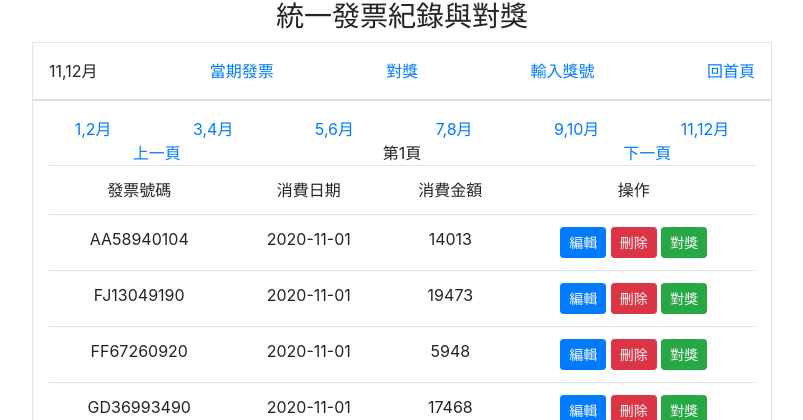
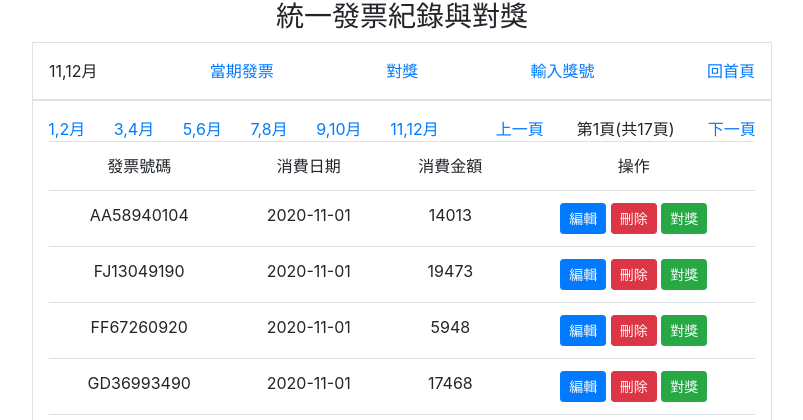
Before and after one commit to taruil/invoice, a PHP site: page /?do=invoice_list&start=1 in a window 1280 px wide. Shown: the top 420 px of the page, without its empty margins (238-1041 px from the left). Run offline with PHP 8.4, Linux system fonts and the light colour scheme; data comes from the database, SQL or seed files in the repository.

Commit message:
add max page num

```diff
--- a/invoice_list.php
+++ b/invoice_list.php
@@ -11,6 +11,10 @@ $start=!empty($_GET['start'])?$_GET['start']:1;
 // $sql="select * from `invoices` where period='$period' order by date desc";
 
 // $rows=$pdo->query($sql)->fetchAll();
+
+$total=$pdo->query("select count(*) total from `invoices` where period='$period'")->fetchAll();
+$total=intval(intval($total[0]["total"])/100)+1;
+
 //刪除上兩行，導入以下自訂函式撈資料
 $rows=all('invoices',['period' => $period],' order by date limit ' . $start . ', 100 '); /* order by date 前要空格 */
 
@@ -27,11 +31,9 @@ $rows=all('invoices',['period' => $period],' order by date limit ' . $start . ',
 <li><a href="?do=invoice_list&period=4&start=1">7,8月</a></li>
 <li><a href="?do=invoice_list&period=5&start=1">9,10月</a></li>
 <li><a href="?do=invoice_list&period=6&start=1">11,12月</a></li>
+<br>
+<a href="?do=invoice_list&period=<?=$period?>&start=<?=intval($start)==1?1:intval($start)-1?>">上一頁</a>&nbsp;第<?=$start?>頁(共<?=$total?>頁)&nbsp;<a href="?do=invoice_list&period=<?=$period?>&start=<?=$start >= $total ? $start : intval($start)+1?>">下一頁</a>
 </div>
-<div class='row justify-content-around' style="list-style-type:none;padding:0">
-<a href="?do=invoice_list&period=<?=$period?>&start=<?=intval($start)==1?1:intval($start)-1?>">上一頁</a>&nbsp;第<?=$start?>頁&nbsp;<a href="?do=invoice_list&period=<?=$period?>&start=<?=intval($start)+1?>">下一頁</a>
-</div>
-
 <table class="table text-center">
     <tr>
         <td>發票號碼</td>
```
